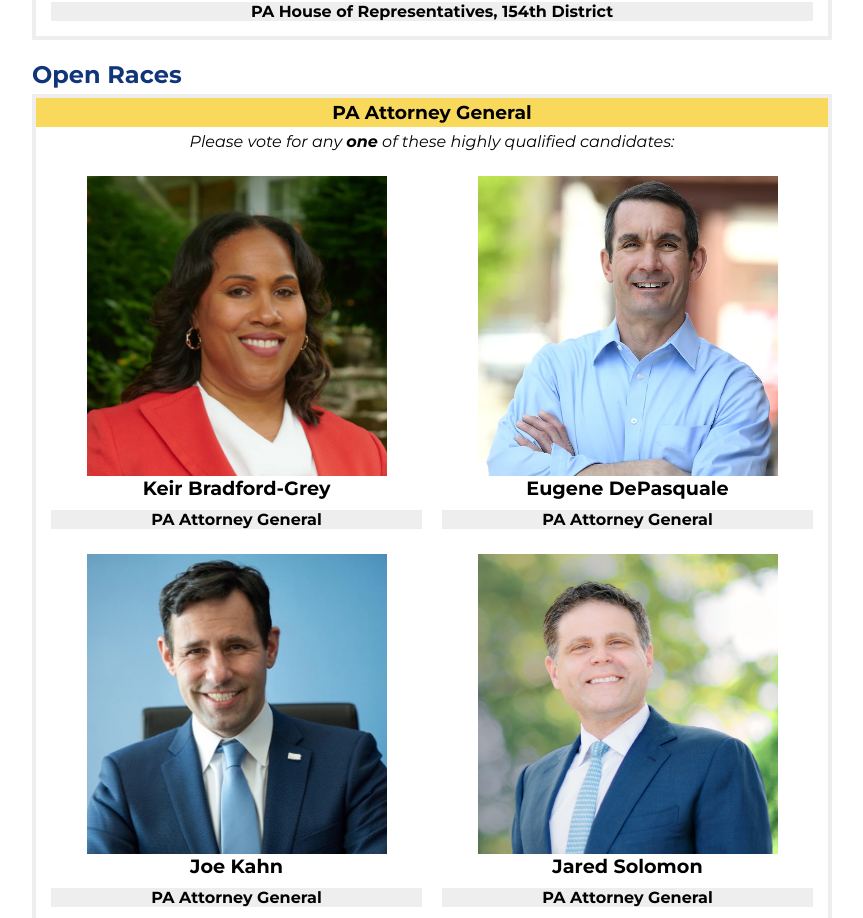
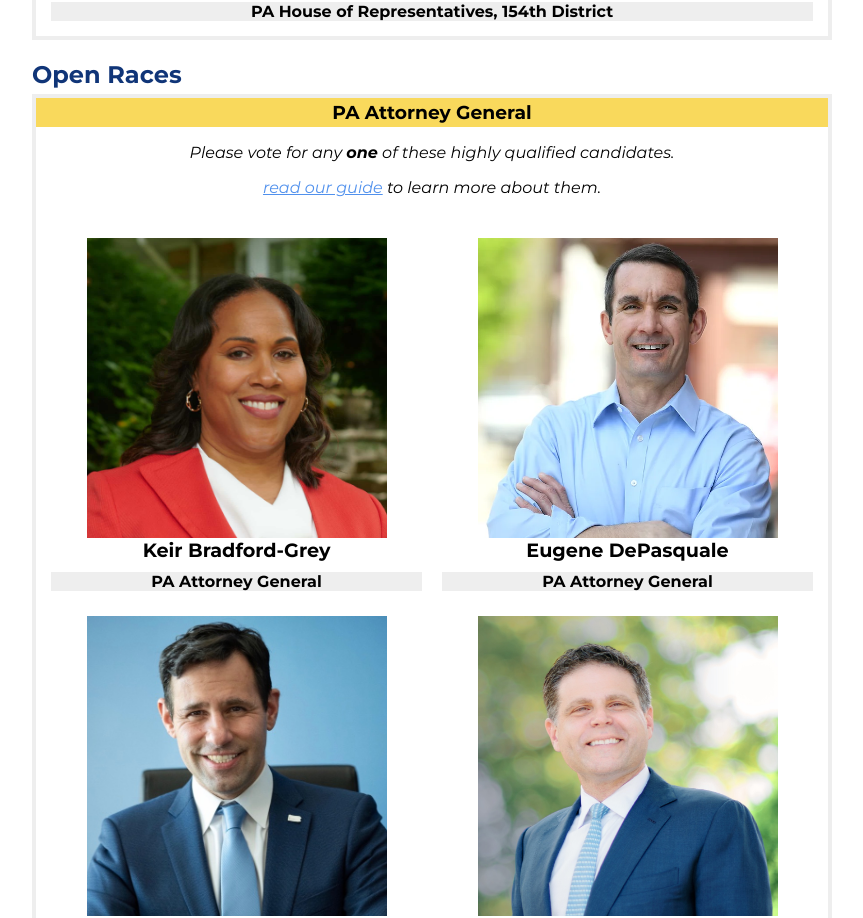
Before and after one commit to Cheltenham-Democratic-Committee/website, a SvelteKit app: page /vote in a window 1280 px wide. Shown: the part 2535-3453 px from the top of the page, without its empty margins (208-1071 px from the left). Built offline with nearby package versions, Linux system fonts and the light colour scheme.

Commit message:
Add a link to the AG guide

```diff
--- a/src/routes/vote/+page.svelte
+++ b/src/routes/vote/+page.svelte
@@ -113,7 +113,15 @@
 		<li>
 			<h3>PA Attorney General</h3>
 			<div class="description">
-				Please vote for any <strong><em>one</em></strong> of these highly qualified candidates:
+				<p>
+					Please vote for any <strong><em>one</em></strong> of these highly qualified candidates.
+				</p>
+				<p>
+					<a
+						href="https://drive.google.com/file/d/1AkYFac8B3zDKyjnrKhX-e2Sus0O4w-YH/view?usp=drive_link"
+						>read our guide</a
+					> to learn more about them.
+				</p>
 			</div>
 			<ul class="candidates">
 				<li>
```
